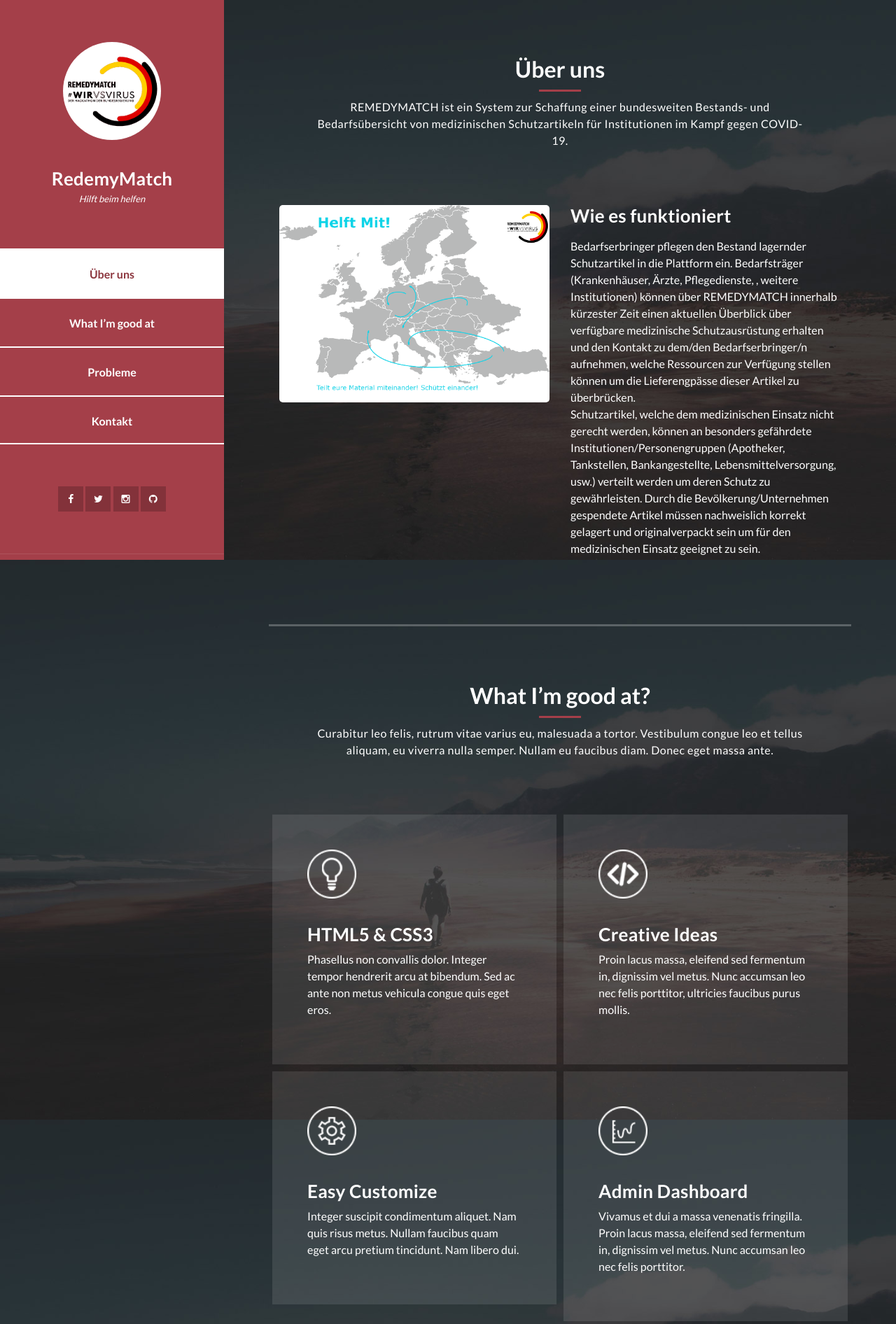
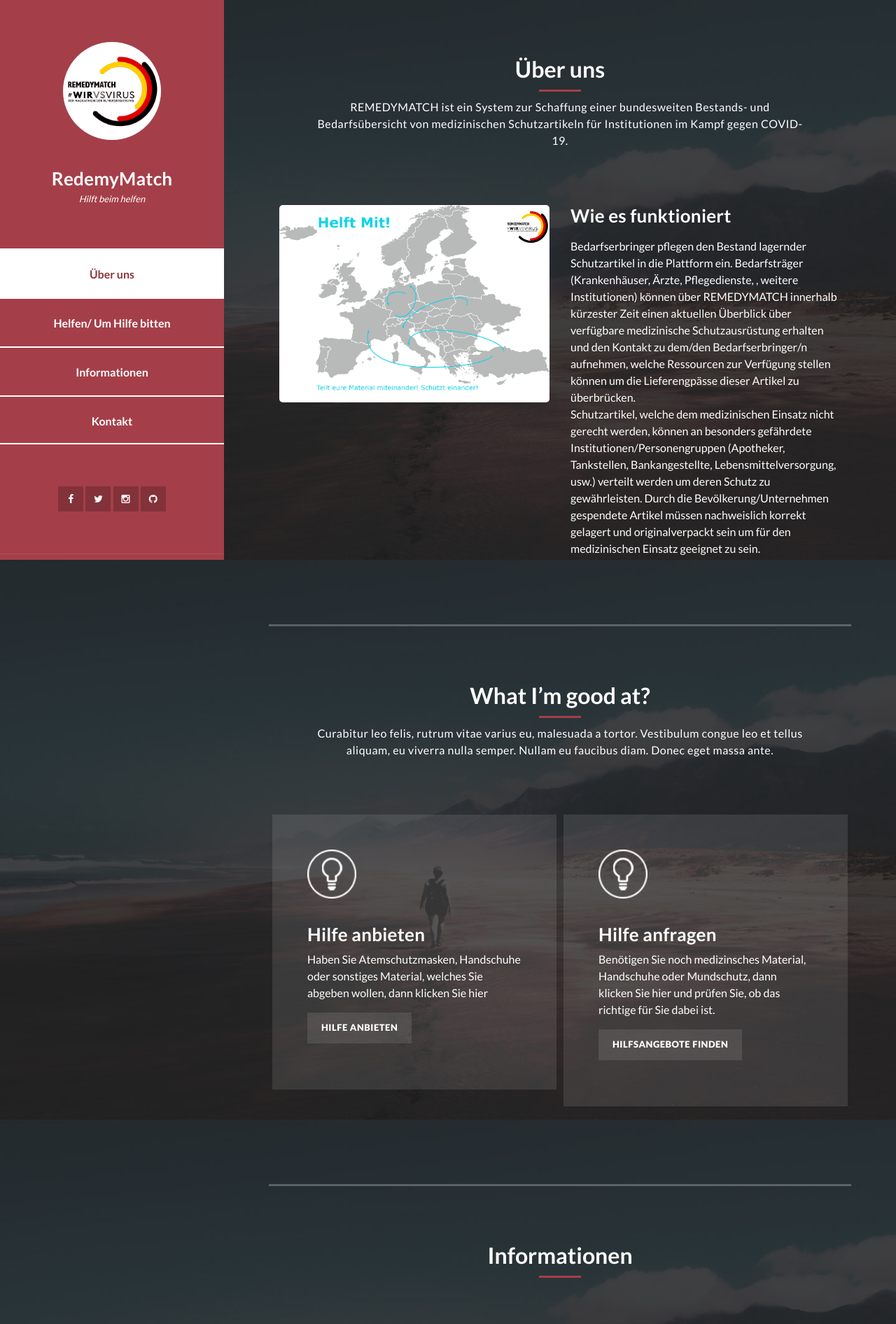
Before and after one commit to remedyMatch/rm-frontend, a PHP site: page / in a window 1280 px wide. Shown: the top 1892 px of the page at 70% size. Run offline with PHP 8.4, Linux system fonts and the light colour scheme.

Commit message:
Update index.html und templatemo-style.css

```diff
--- a/src/assets/css/templatemo-style.css
+++ b/src/assets/css/templatemo-style.css
@@ -325,8 +325,8 @@ html {
 .white-button a {
     display: inline-block;
     padding: 12px 20px;
-    background-color: #fff;
-    color: #a43f49;
+    background-color: rgba(250, 250, 250, 0.1);
+    color: #fff;
     font-size: 13px;
     font-weight: 800;
     letter-spacing: 0.5px;
@@ -442,6 +442,29 @@ button:hover {
     background-image: url(../images/first-main-icon.png);
 }
 
+.service-item  .white-button-service a {
+    display: inline-block;
+    padding: 12px 20px;
+    background-color: rgba(250, 250, 250, 0.1);
+    color: #fff;
+    font-size: 13px;
+    font-weight: 800;
+    letter-spacing: 0.5px;
+    text-transform: uppercase;
+    transition: all 0.5s;
+}
+
+.service-item:hover  .white-button-service a:hover {
+    background-color: #a43f49;
+    color: #fff;
+}
+
+.service-item:hover .white-button-service a{
+
+    background-color: #a43f49;
+    color: #4a4a4a;
+
+}
 .service-item .second-service-icon {
     background-image: url(../images/second-white-icon.png);
 }
--- a/src/index.html
+++ b/src/index.html
@@ -46,8 +46,8 @@ https://templatemo.com/tm-531-reflux
             <nav class="main-nav" role="navigation">
               <ul class="main-menu">
                 <li><a href="#section1">Über uns</a></li>
-                <li><a href="#section2">What I’m good at</a></li>
-                <li><a href="#section3">Probleme</a></li>
+                <li><a href="#section2">Helfen/ Um Hilfe bitten</a></li>
+                <li><a href="#section3">Informationen</a></li>
                 <li><a href="#section4">Kontakt</a></li>
               </ul>
             </nav>
@@ -129,47 +129,29 @@ https://templatemo.com/tm-531-reflux
             <div class="col-md-6">
               <div class="service-item">
                 <div class="first-service-icon service-icon"></div>
-                <h4>HTML5 &amp; CSS3</h4>
+                <h4>Hilfe anbieten</h4>
                 <p>
-                  Phasellus non convallis dolor. Integer tempor hendrerit arcu
-                  at bibendum. Sed ac ante non metus vehicula congue quis eget
-                  eros.
+                  Haben Sie Atemschutzmasken, Handschuhe oder sonstiges Material, welches Sie abgeben wollen, dann klicken Sie hier
+                  <div class="white-button-service">
+                    <a href="#">Hilfe anbieten</a>
+                  </div>
                 </p>
               </div>
             </div>
             <div class="col-md-6">
               <div class="service-item">
-                <div class="second-service-icon service-icon"></div>
-                <h4>Creative Ideas</h4>
+                <div class="first-service-icon service-icon"></div>
+                <h4>Hilfe anfragen</h4>
                 <p>
-                  Proin lacus massa, eleifend sed fermentum in, dignissim vel
-                  metus. Nunc accumsan leo nec felis porttitor, ultricies
-                  faucibus purus mollis.
+                  Benötigen Sie noch medizinsches Material, Handschuhe oder Mundschutz, dann klicken Sie hier und prüfen Sie, ob das richtige für Sie dabei ist.
+                  <div class="white-button-service">
+                    <a href="#">Hilfsangebote finden</a>
+                  </div>
                 </p>
               </div>
             </div>
-            <div class="col-md-6">
-              <div class="service-item">
-                <div class="third-service-icon service-icon"></div>
-                <h4>Easy Customize</h4>
-                <p>
-                  Integer suscipit condimentum aliquet. Nam quis risus metus.
-                  Nullam faucibus quam eget arcu pretium tincidunt. Nam libero
-                  dui.
-                </p>
-              </div>
-            </div>
-            <div class="col-md-6">
-              <div class="service-item">
-                <div class="fourth-service-icon service-icon"></div>
-                <h4>Admin Dashboard</h4>
-                <p>
-                  Vivamus et dui a massa venenatis fringilla. Proin lacus massa,
-                  eleifend sed fermentum in, dignissim vel metus. Nunc accumsan
-                  leo nec felis porttitor.
-                </p>
-              </div>
-            </div>
+
+
           </div>
         </div>
       </section>
@@ -177,13 +159,9 @@ https://templatemo.com/tm-531-reflux
       <section class="section my-work" data-section="section3">
         <div class="container">
           <div class="section-heading">
-            <h2>My Work</h2>
+            <h2>Informationen</h2>
             <div class="line-dec"></div>
-            <span
-              >Aenean sollicitudin ex mauris, lobortis lobortis diam euismod sit
-              amet. Duis ac elit vulputate, lobortis arcu quis, vehicula
-              mauris.</span
-            >
+
           </div>
           <div class="row">
             <div class="isotope-wrapper">
```
Also changed, not shown: src/assets/images/iconfinder_special-offer_59207.png (added), src/assets/images/second-white-icon.png.
